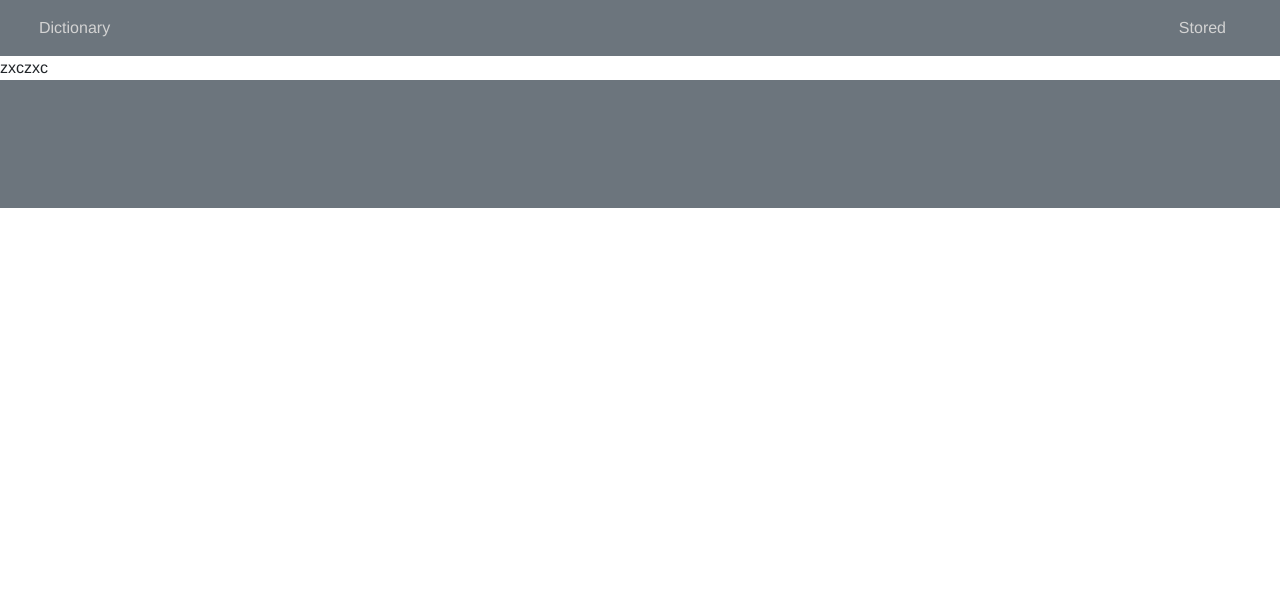
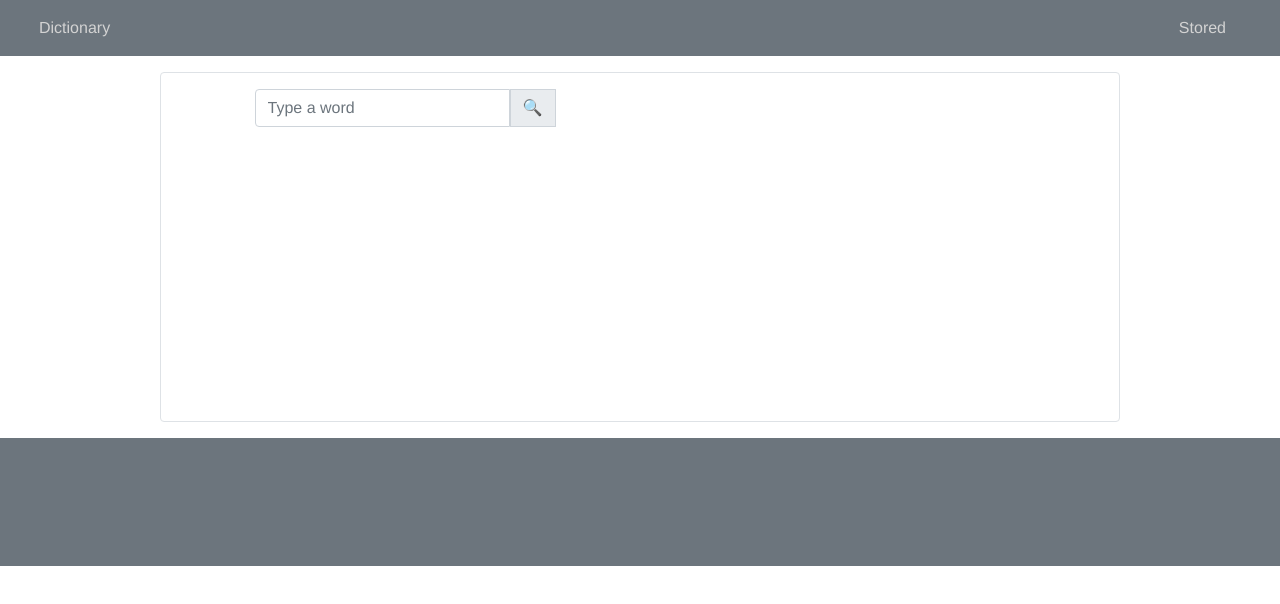
Before and after one commit to MaximMNsk/scb-vue-test-3, a Vue app: page / in a window 1280 px wide. Shown: the top 604 px of the page. Built offline with nearby package versions, Linux system fonts and the light colour scheme.

Commit message:
Search from remote

```diff
--- a/src/App.vue
+++ b/src/App.vue
@@ -7,7 +7,7 @@
       </b-navbar-nav>
     </b-navbar>
       <transition name="bounce">
-        <remote-data v-if="isRemoteSearch"></remote-data>
+        <remote-data v-if="isRemoteSearch" :searchDirection="isRemoteSearch"></remote-data>
         <stored-data v-else></stored-data>
       </transition>
     <footer>
@@ -17,8 +17,8 @@
 </template>
 
 <script>
-  import RemoteData from './components/RemoteData.vue'
-  import StoredData from './components/StoredData.vue'
+  import RemoteData from './components/RemoteData.vue';
+  import StoredData from './components/StoredData.vue';
 
   export default {
     name: 'App',
@@ -52,4 +52,20 @@
   .nav-link:hover{
     color: white;
   }
+  .bounce-enter-active {
+    animation: bounce-in .5s;
+    display: none;
+  }
+  .bounce-leave-active {
+      animation: bounce-in .5s reverse;
+      display: none;
+  }
+  @keyframes bounce-in {
+    0% {
+        transform: scale(0);
+    }
+    100% {
+        transform: scale(1);
+    }
+  }
 </style>
--- a/src/components/RemoteData.vue
+++ b/src/components/RemoteData.vue
@@ -1,16 +1,73 @@
 <template>
-    <div>zxczxc</div>
+    <div class="main-container border rounded p-2 m-3 mx-auto w-75 d-flex justify-content-around">
+        <div class="search-container m-2 ">
+            <search-panel :searchDirection="searchDirection" @searchWord="makeSearch"></search-panel>
+        </div>
+        <div class="result-container m-2 ">
+            {{ remoteSearchWordResult }}
+        </div>
+    </div>
 </template>
 
 
 
 <script>
+
+    import SearchPanel from './SearchPanel.vue';
+    import axios from 'axios';
+
+
     export default {
-        name: 'RemoteData'
+        name: 'RemoteData',
+        components:{
+            SearchPanel
+        },
+        props: {
+            searchDirection: {
+                type: Boolean,
+                default(){ }
+            }
+        },
+        data(){
+            return{
+                url: "https://dictionaryapi.com/api/v3/references/sd4/json/",
+                apiKey: "56f99054-5a45-44ec-a5a3-06fe23eea102",
+                wordCount: 10,
+                remoteSearchWordResult: null
+            }
+        },
+        methods:{
+            makeSearch(word){
+                axios.get(this.url+word+'?key='+this.apiKey)
+                .then((response) => {
+                    this.remoteSearchWordResult = response.data;
+                })
+                .catch(error => {
+                    console.log(error);
+                });
+                console.log(word);
+            }
+        }
     }
+
 </script>
 
 
 <style>
-
+    .main-container{
+        min-width: 330px;
+        min-height: 350px;
+    }
+    .search-container{
+        width: 300px !important;
+    }
+    .result-container{
+        width: 300px !important;
+    }
+    @media screen and (max-width: 768px) {
+        .main-container, .result-container{
+            flex-direction: column;
+            justify-content: center;
+        }
+    }
 </style>
--- a/src/components/SearchPanel.vue
+++ b/src/components/SearchPanel.vue
@@ -0,0 +1,42 @@
+<template>
+    <div>
+        <div class="input-group mb-3">
+            <input type="text" class="form-control" placeholder="Type a word" v-model="typeWord">
+            <div class="input-group-prepend">
+                <span class="input-group-text">&#128269;</span>
+            </div>
+        </div>
+        <div v-if="!searchDirection">Additional parameters:</div>
+    </div>
+</template>
+
+
+
+<script>
+
+  export default {
+    name: 'SearchPanel',
+    data(){
+        return{
+            typeWord: ""
+        }
+    },
+    props: {
+        searchDirection: {
+            type: Boolean,
+            default(){}
+        }
+    },
+    watch: {
+        typeWord: function(){
+            this.$emit("searchWord", this.typeWord);
+        }
+    }
+  }
+
+</script>
+
+
+<style>
+
+</style>
--- a/src/components/StoredData.vue
+++ b/src/components/StoredData.vue
@@ -1,5 +1,5 @@
 <template>
-    <div>asdasd</div>
+    <div class="w-50 border rounded p-3 m-3 mx-auto">asdasd</div>
 </template>
 
 
--- a/src/main.js
+++ b/src/main.js
@@ -1,5 +1,6 @@
 import Vue from 'vue';
 import App from './App.vue';
+
 import { BootstrapVue } from 'bootstrap-vue';
 import 'bootstrap/dist/css/bootstrap.css';
 import 'bootstrap-vue/dist/bootstrap-vue.css';
```
Also changed, not shown: src/components/SearchedItem.vue (added), src/components/StoredItem.vue (added).
